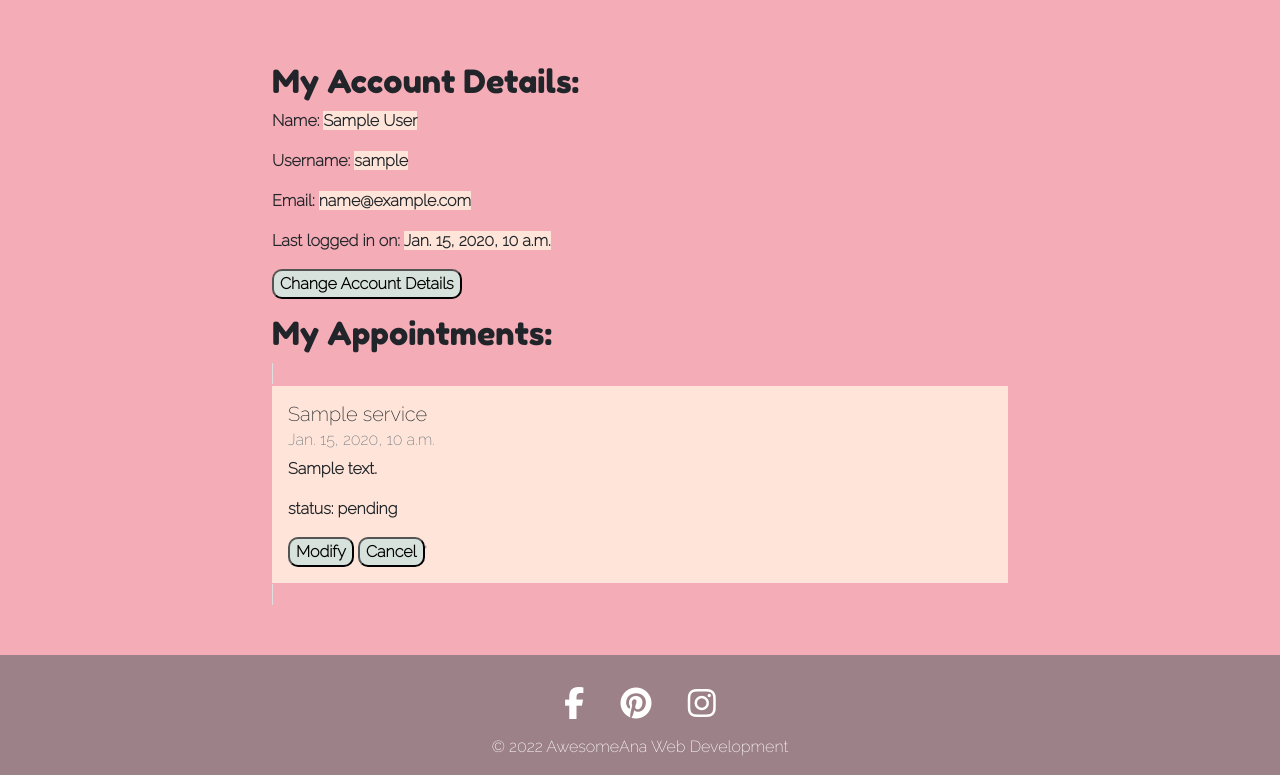
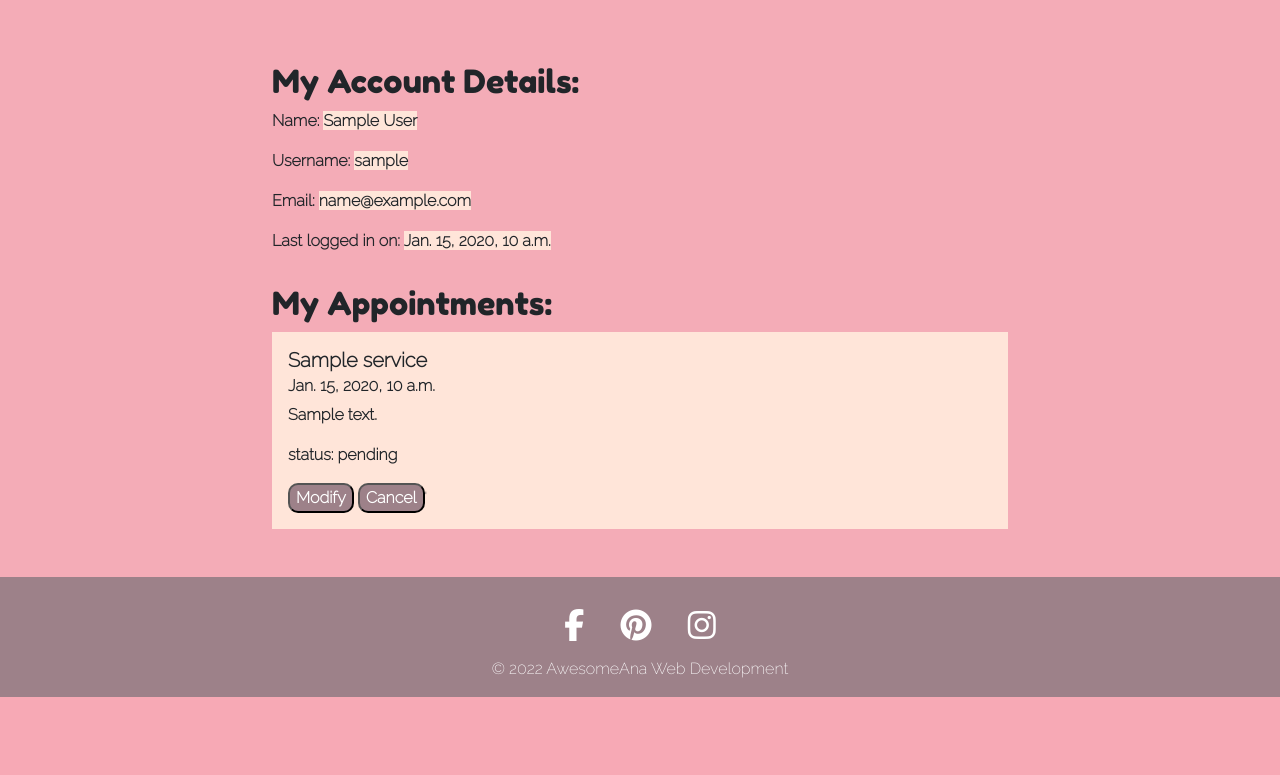
Before and after one commit to anabramos/getnailedwithdany, a Django app: page /my-account in a window 1280 px wide. Shown: the part 481-1256 px from the top of the page. After the commit the page ends 1178 px from the top, so only its background shows below. Run offline with Django 3.2, Linux system fonts and the light colour scheme; a user stored in the database is signed in; tables that the repository leaves empty hold one stand-in row (values such as "Sample post"); some libraries are stand-ins or nearby versions.

Commit message:
Change buttons style and make font weight bolder

```diff
--- a/static/css/style.css
+++ b/static/css/style.css
@@ -10,7 +10,7 @@ h1, h2, .logo {
     font-family: 'Fredoka One', sans-serif;
 }
 
-p {
+h3, h4, h5, h6, p {
     font-weight: 800;
 }
 
@@ -96,9 +96,17 @@ i:hover {
 /* Buttons */
 
 button {
-    background-color: #D8E2DC;
+    background-color: #9D8189;
     font-weight: 800;
     border-radius: 10px;
+    color: #fff;
+}
+
+button:hover {
+    background-color: #FFE5D9;
+    font-weight: 800;
+    border-radius: 10px;
+    color: #000;
 }
 
 /* Appointment Cards */
--- a/templates/my-account.html
+++ b/templates/my-account.html
@@ -13,7 +13,6 @@
                 <p>Username: <span class="fade-yellow">{{user.username}}</span></p>
                 <p>Email: <span class="fade-yellow">{{user.email}}</span></p>
                 <p>Last logged in on: <span class="fade-yellow">{{user.last_login}}</span></p>
-                <button>Change Account Details</button>
             </div>
         </div>
         <div class="row">
@@ -21,10 +20,10 @@
                 <!-- My Appointment Details -->
                 <h2>My Appointments:</h2>
                 {% for appointment in my_appointments %}
-                    <div class="card"                                     >
-                        <div class=" fade-yellow card-body">
+                    <div>
+                        <div class="fade-yellow card-body">
                             <h5 class="card-title">{{ appointment.service }}</h5>
-                            <h6 class="card-subtitle mb-2 text-muted">{{ appointment.timestamp }}</h6>
+                            <h6 class="card-subtitle mb-2">{{ appointment.timestamp }}</h6>
                             <p class="card-text">{{ appointment.service.service_description }}</p>
                             <p class="card-text">status: {{ appointment.status }}</p>
                             <a href="/edit/{{ appointment.appointment_id }}">
```
